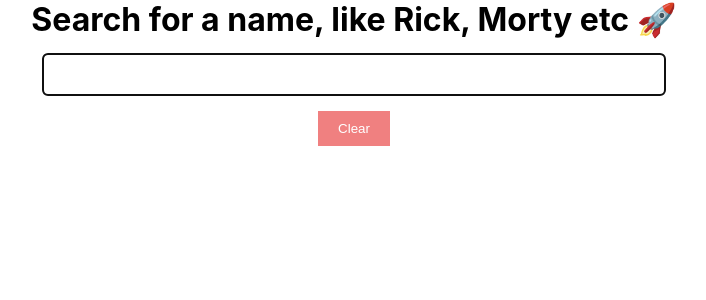
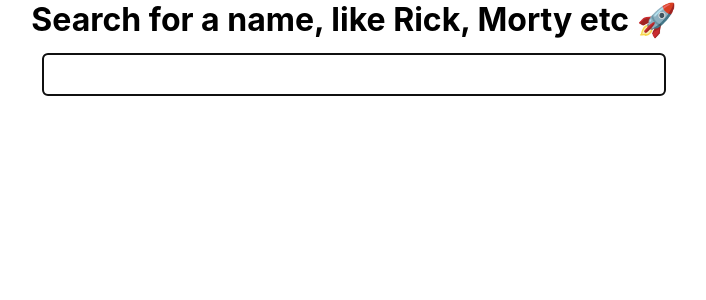
Before and after one commit to petersandqvist/GrapQL-react, a React (Create React App) app: page / in a window 1280 px wide. Shown: the top 300 px of the page, without its empty margins (286-992 px from the left). Built offline with nearby package versions, Linux system fonts and the light colour scheme.

Commit message:
removed code

```diff
--- a/src/Components/Search.tsx
+++ b/src/Components/Search.tsx
@@ -22,16 +22,6 @@
     refetch();
   };
 
-  const handleKeyPress = (e: { keyCode: number }) => {
-    if (e.keyCode === 13) {
-    }
-  };
-
-  const resetInput = () => {
-    setName('');
-    getCharactersByName();
-  };
-
   return (
     <div className='form-wrapper'>
       <form onChange={() => getCharactersByName({ variables: { name: name } })}>
@@ -42,10 +32,8 @@
             className='search-input'
             value={name}
             onChange={onChange}
-            onKeyDown={handleKeyPress}
             placeholder=''
           ></input>
-          <button onClick={() => resetInput()}>Clear</button>
         </div>
       </form>
       {loading && <div className='loading'>loading...</div>}
```
